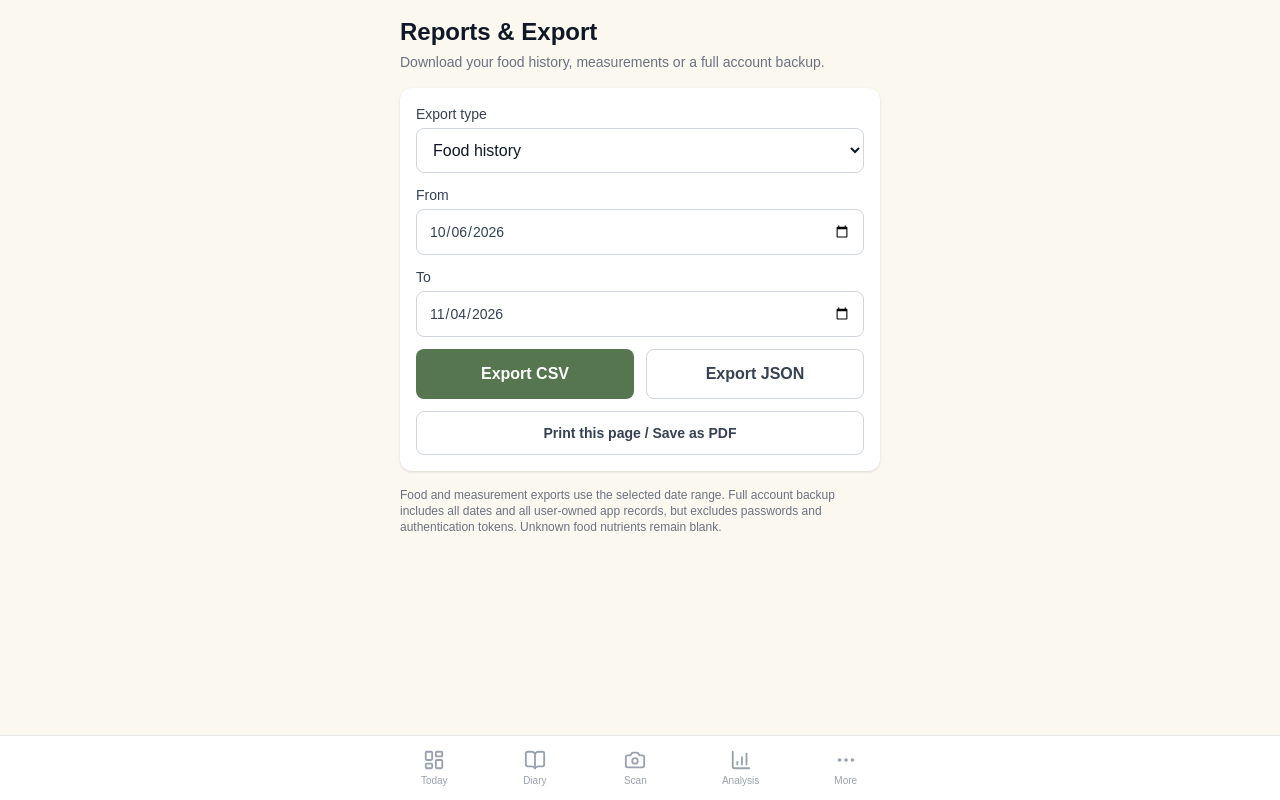
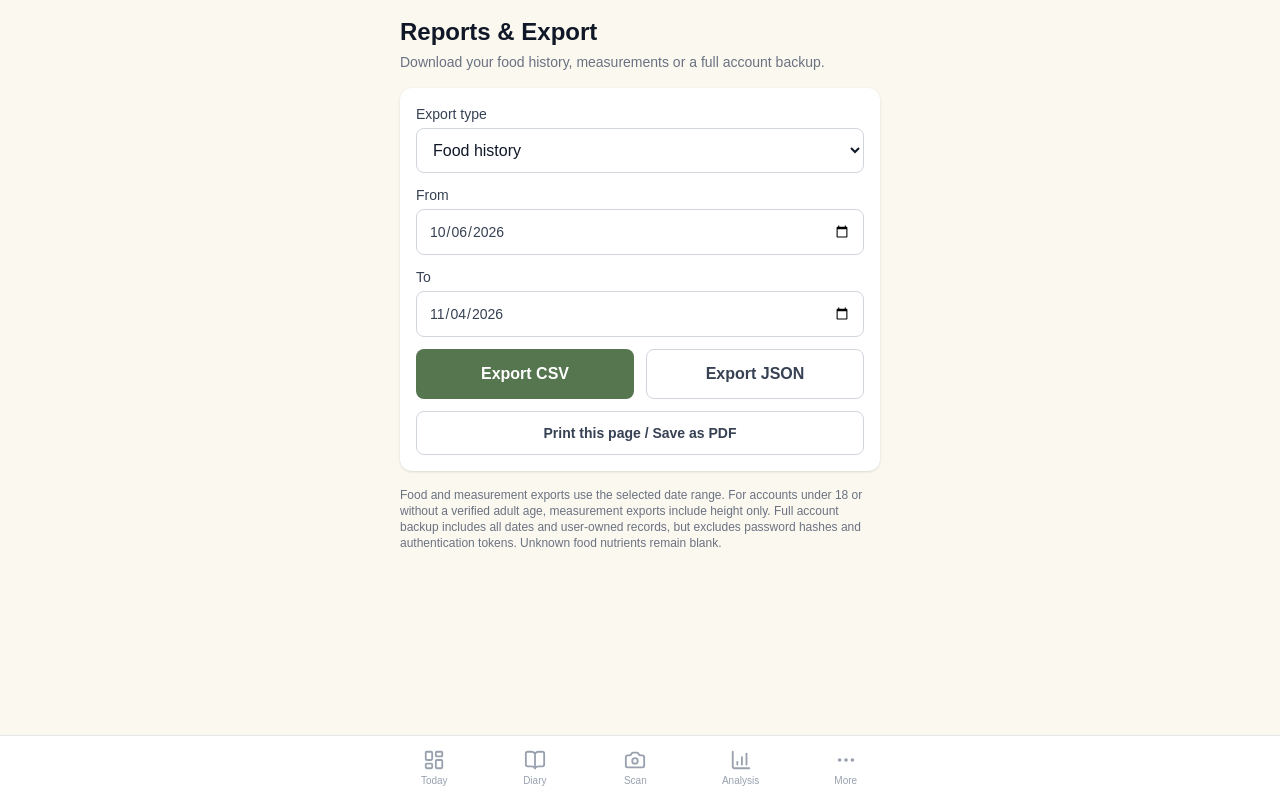
Before and after one commit to 6499piyushraj-art/Nutrition, a Next.js app: page /reports in a window 1280 px wide. Built offline with nearby package versions, Linux system fonts and the light colour scheme.

Commit message:
Explain age-safe measurement export behavior

```diff
--- a/src/app/(app)/reports/page.tsx
+++ b/src/app/(app)/reports/page.tsx
@@ -42,6 +42,6 @@ export default function ReportsPage() {
       </div>
       <button onClick={()=>window.print()} className="min-h-[44px] w-full rounded-lg border border-gray-300 px-4 py-2.5 text-sm font-semibold text-gray-700">Print this page / Save as PDF</button>
     </div>
-    <p className="text-xs text-gray-500">Food and measurement exports use the selected date range. Full account backup includes all dates and all user-owned app records, but excludes passwords and authentication tokens. Unknown food nutrients remain blank.</p>
+    <p className="text-xs text-gray-500">Food and measurement exports use the selected date range. For accounts under 18 or without a verified adult age, measurement exports include height only. Full account backup includes all dates and user-owned records, but excludes password hashes and authentication tokens. Unknown food nutrients remain blank.</p>
   </section>;
 }
```
